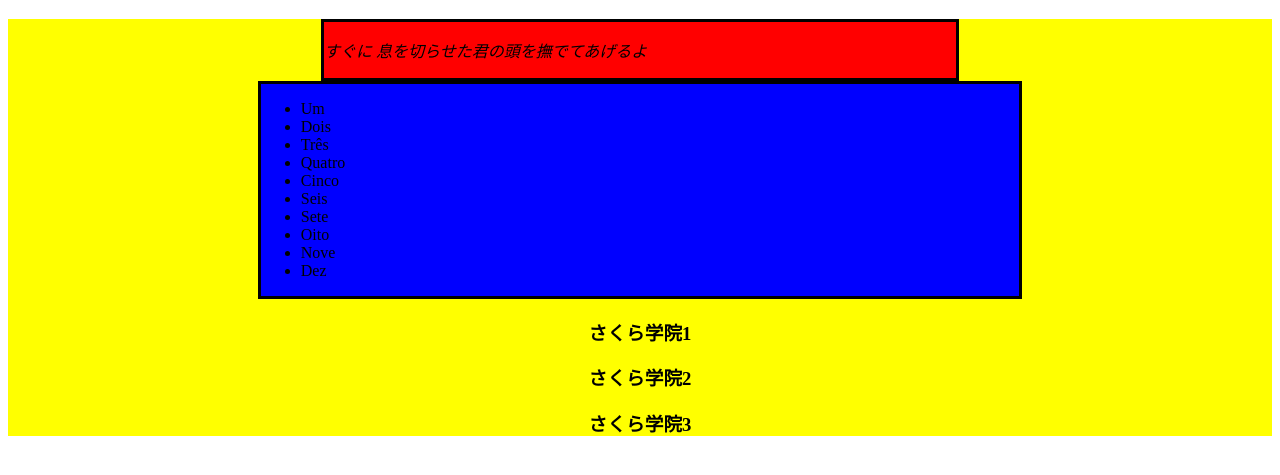
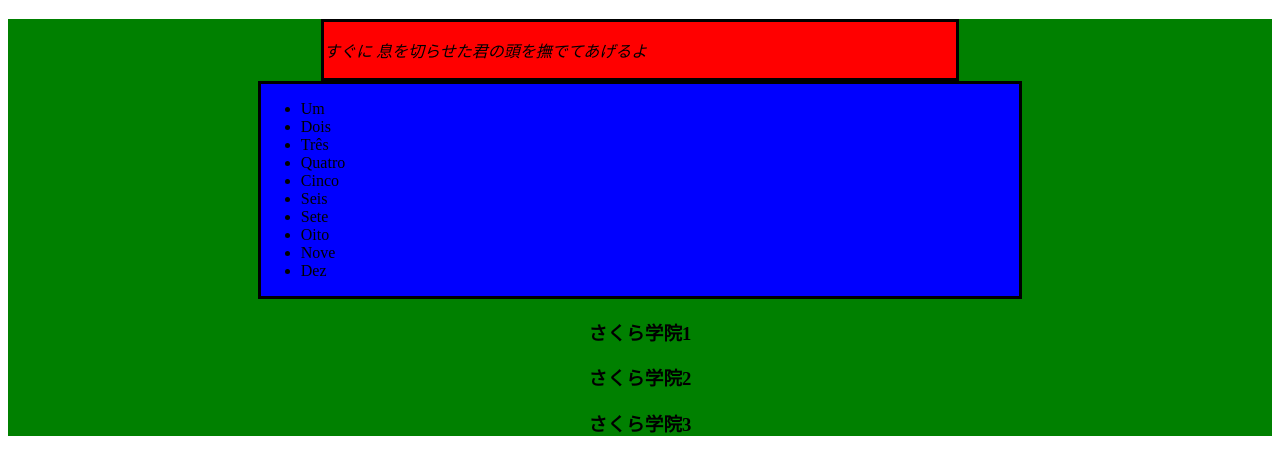
Before and after one commit to rayandersonsousa/trybe-exercicios, a plain HTML site: page Fundamentos/bloco-05-javascript-dom-eventos-e-web-storage/dia-02-javascript-trabalhando-com-elementos/index.html in a window 1280 px wide. Shown: the part 61-536 px from the top of the page. Drawn offline with Linux system fonts and the light colour scheme.

Commit message:
Resolvida a questão 5 da parte 2 do exercicio

```diff
--- a/Fundamentos/bloco-05-javascript-dom-eventos-e-web-storage/dia-02-javascript-trabalhando-com-elementos/index.html
+++ b/Fundamentos/bloco-05-javascript-dom-eventos-e-web-storage/dia-02-javascript-trabalhando-com-elementos/index.html
@@ -128,6 +128,10 @@
       //Questão 4
       const modificaSectionRight = document.getElementsByClassName('right-content')[0];
       modificaSectionRight.style.marginRight='auto';
+
+      //Questão 5
+      const modificaSectionCenter = document.getElementsByClassName('center-content')[0];
+      modificaSectionCenter.parentNode.style.backgroundColor = 'green';
     </script>
   </body>
 </html>
```
